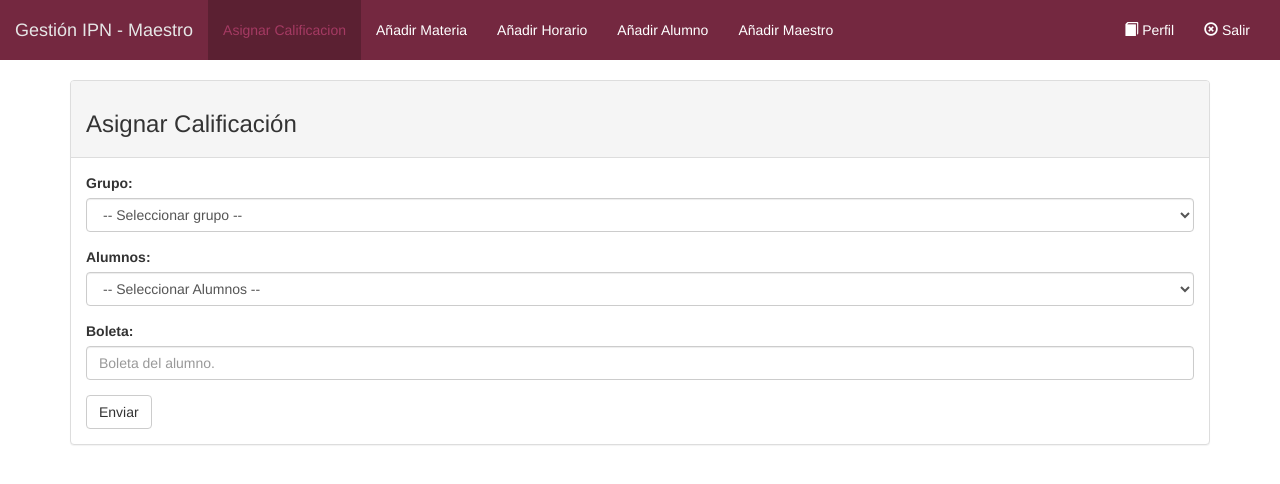
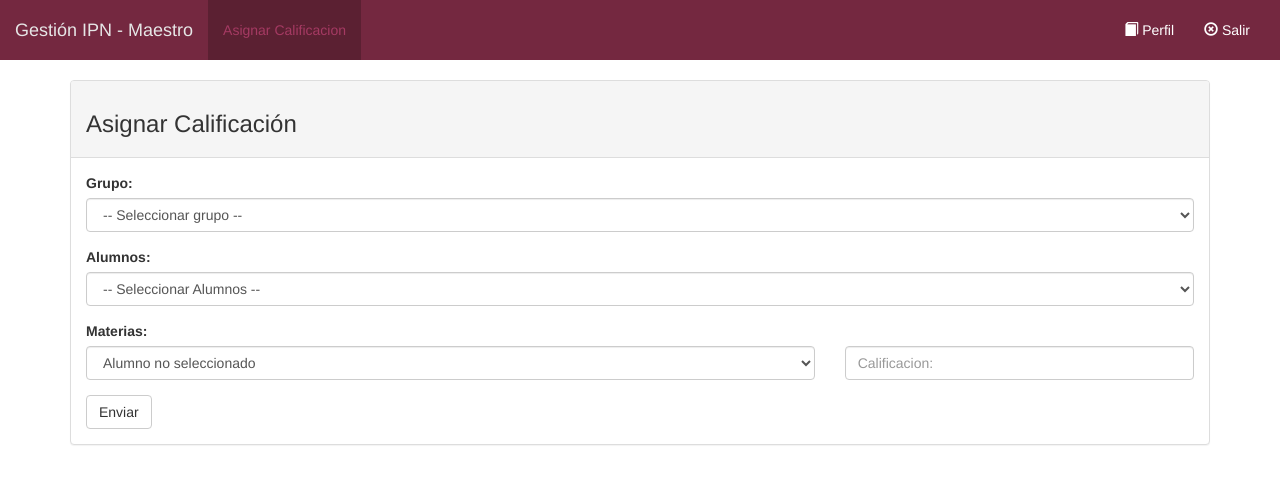
Before and after one commit to arcanite24/gestion-calificaciones, a PHP site: page /maestro.php?tab=calificacion in a window 1280 px wide. Shown: the top 484 px of the page. Run offline with PHP 8.4, Linux system fonts and the light colour scheme; a user stored in the database is signed in; data comes from the database, SQL or seed files in the repository; some libraries are stand-ins or nearby versions; some web fonts are replaced.

Commit message:
Calificaciones

```diff
--- a/admin.php
+++ b/admin.php
@@ -37,8 +37,8 @@
            <ul class="nav navbar-nav">
              <li class=<?php if($_GET['tab'] == 'grupo') { echo('"active"'); } ?>><a href="?tab=grupo">Añadir Grupo <span class="sr-only">(current)</span></a></li>
              <li class=<?php if($_GET['tab'] == 'materia') { echo('"active"'); } ?>><a href="?tab=materia">Añadir Materia</a></li>
+             <li class=<?php if($_GET['tab'] == 'alumno') { echo('"active"'); } ?>><a href="?tab=alumno">Añadir Alumno</a></li>
              <li class=<?php if($_GET['tab'] == 'horario') { echo('"active"'); } ?>><a href="?tab=horario">Añadir Horario</a></li>
-             <li class=<?php if($_GET['tab'] == 'alumno') { echo('"active"'); } ?>><a href="?tab=alumno">Añadir Alumno</a></li>
              <li class=<?php if($_GET['tab'] == 'maestro') { echo('"active"'); } ?>><a href="?tab=maestro">Añadir Maestro</a></li>
            </ul>
            <ul class="nav navbar-nav navbar-right">
--- a/include/admin/admin-maestro.php
+++ b/include/admin/admin-maestro.php
@@ -1,6 +1,6 @@
 <div class="panel panel-default">
   <div class="panel-heading">
-    <h3>Añadir Alumno</h3>
+    <h3>Añadir Maestro</h3>
   </div>
   <div class="panel-body">
     <div class="" id="alert-place-maestro"></div>
--- a/include/conectar.php
+++ b/include/conectar.php
@@ -1,4 +1,4 @@
 <?php
   mysql_connect("localhost","root","")or die("error conectar db");
-  mysql_select_db("test_ipn")or die("error select db");
+  mysql_select_db("ipn_gestion")or die("error select db");
  ?>
--- a/include/maestro/maestro-calificacion.php
+++ b/include/maestro/maestro-calificacion.php
@@ -26,8 +26,17 @@
         </select>
       </div>
       <div class="form-group">
-        <label for="alumno-boleta">Boleta:</label>
-        <input type="text" required="required" class="form-control" name="alumno-boleta" id="alumno-boleta" placeholder="Boleta del alumno.">
+        <label for="materia-setcal">Materias:</label>
+        <div class="row">
+          <div class="col-md-8">
+            <select required="required" class="form-control" name="materia-setcal" id="materia-setcal">
+              <option value="-1">Alumno no seleccionado</option>
+            </select>
+          </div>
+          <div class="col-md-4">
+            <input type="number" class="form-control" name="cal-setcal" min="0" max="10" placeholder="Calificacion:" required>
+          </div>
+        </div>
       </div>
       <button type="submit" class="btn btn-default">Enviar</button>
     </form>
--- a/js/maestro.js
+++ b/js/maestro.js
@@ -4,7 +4,31 @@ $(document).ready(function(){
       type: "GET",
       url: "php/ajax-maestro.php?op=setcali&grupo="+$("#cali-grupo").val()
     }).done(function( alumnocali ) {
+      alert(alumnocali);
         document.getElementById("cali-alumno").innerHTML = alumnocali;
     });
   });
+
+  $("#cali-alumno").change(function() {
+    $.ajax({
+      type: "GET",
+      url: "php/ajax-maestro.php?op=getmat-setcal&grupo="+$("#cali-grupo").val()
+    }).done(function( r1 ) {
+      alert(r1);
+        document.getElementById("materia-setcal").innerHTML = r1;
+    });
+  });
+
+  $("#setcali").on('submit',function(event){
+    event.preventDefault();
+    data = $(this).serialize();
+    $.ajax({
+      type: "GET",
+      url: "submit-maestro.php?type=setcali",
+      data: data
+    }).done(function( msgcali ) {
+      document.getElementById("alert-place-cali").innerHTML = msgcali;
+    });
+   });
+
 });
--- a/login.php
+++ b/login.php
@@ -10,7 +10,7 @@
 
 <?php
 mysql_connect("localhost","root","")or die("No se puede conectar a la base de datos.");
-mysql_select_db("test_ipn")or die("No se pudo seleccionar la base de datos.");
+mysql_select_db("ipn_gestion")or die("No se pudo seleccionar la base de datos.");
 
 $user = $_GET['username'];
 $pass = $_GET['password'];
--- a/maestro.php
+++ b/maestro.php
@@ -35,10 +35,6 @@
          <div class="collapse navbar-collapse" id="bs-example-navbar-collapse-1">
            <ul class="nav navbar-nav">
              <li class=<?php if($_GET['tab'] == 'calificacion') { echo('"active"'); } ?>><a href="?tab=calificacion">Asignar Calificacion <span class="sr-only">(current)</span></a></li>
-             <li class=<?php if($_GET['tab'] == 'materia') { echo('"active"'); } ?>><a href="?tab=materia">Añadir Materia</a></li>
-             <li class=<?php if($_GET['tab'] == 'horario') { echo('"active"'); } ?>><a href="?tab=horario">Añadir Horario</a></li>
-             <li class=<?php if($_GET['tab'] == 'alumno') { echo('"active"'); } ?>><a href="?tab=alumno">Añadir Alumno</a></li>
-             <li class=<?php if($_GET['tab'] == 'maestro') { echo('"active"'); } ?>><a href="?tab=maestro">Añadir Maestro</a></li>
            </ul>
            <ul class="nav navbar-nav navbar-right">
              <li><a href="#"><span class="glyphicon glyphicon-book"></span> Perfil</a></li>
--- a/submit-admin.php
+++ b/submit-admin.php
@@ -73,6 +73,9 @@
 
       }
 
+      $q_sethor = "UPDATE alumnos SET horarioid_alumno='$hor_idhor' WHERE grupoid_alumno='$hor_grupo'";
+      $r_sethor = mysql_query($q_sethor) or die('<div class="alert alert-danger" role="alert">Error.</div>');
+
       echo '<div class="alert alert-success" role="alert">Se añadio correctamente el horario.</div>';
 
     } else {
```
Also changed, not shown: php/ajax-maestro.php (+21 -0 lines), submit-maestro.php (added, +15 -0 lines).
